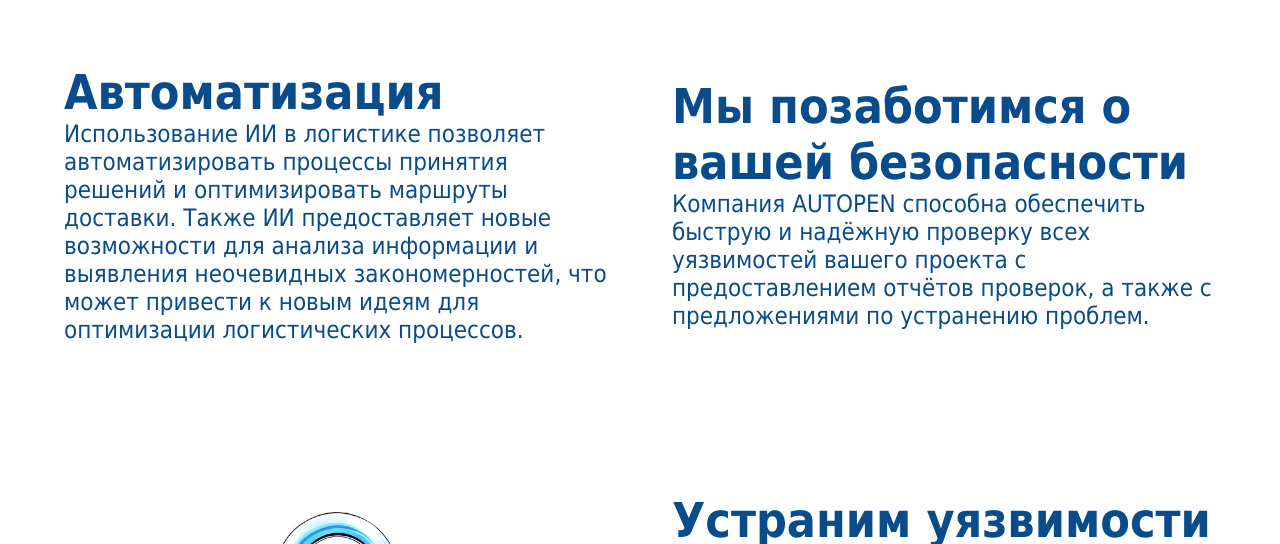
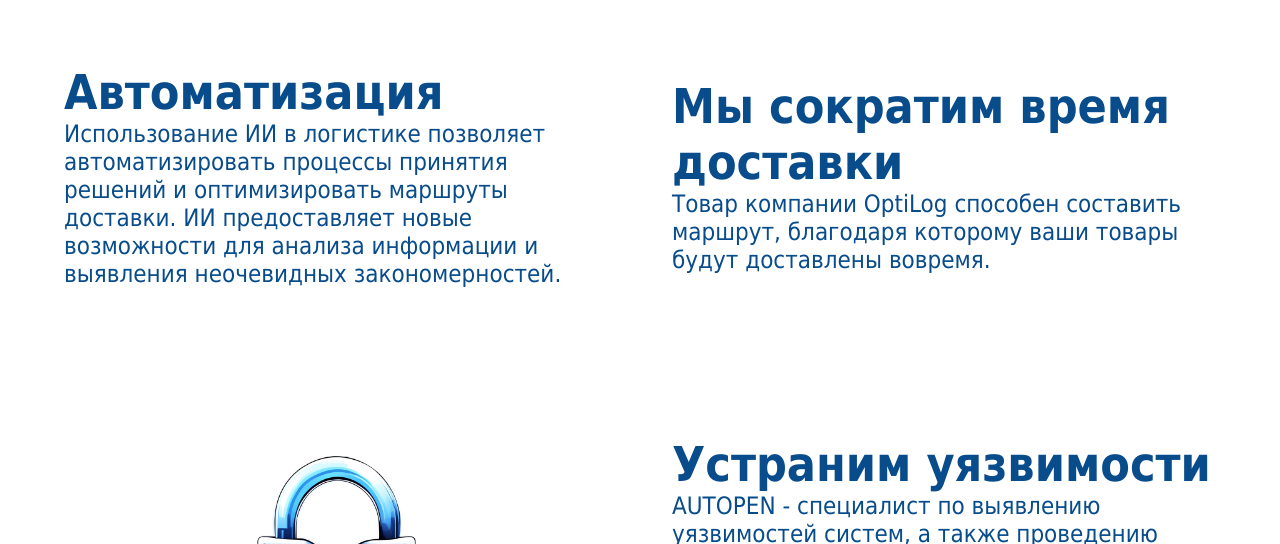
Before and after one commit to DanilZhovt/OTS.github.io, a plain HTML site: page index.html in a window 1280 px wide. Shown: the part 802-1346 px from the top of the page. Drawn offline with nearby package versions, Linux system fonts and the light colour scheme.

Commit message:
изменили info 1 и info 2

```diff
--- a/index.html
+++ b/index.html
@@ -40,11 +40,11 @@
 		<div id = "section-1" class="infoGrid">
 			<div class="info1">
 				<h1 class="lngWhyName">Автоматизация</h1>
-				<a class="lngIntroduction">Использование ИИ в логистике позволяет автоматизировать процессы принятия решений и оптимизировать маршруты доставки. Также ИИ предоставляет новые возможности для анализа информации и выявления неочевидных закономерностей, что может привести к новым идеям для оптимизации логистических процессов.</a>
+				<a class="lngIntroduction">Использование ИИ в логистике позволяет автоматизировать процессы принятия решений и оптимизировать маршруты доставки. ИИ предоставляет новые возможности для анализа информации и выявления неочевидных закономерностей.</a>
 			</div>
 			<div class="info2">
-				<h1 class="lngWhyName">Мы позаботимся о вашей безопасности</h1>
-				<a class="lngWhy">Компания AUTOPEN способна обеспечить быструю и надёжную проверку всех уязвимостей вашего проекта с предоставлением отчётов проверок, а также с предложениями по устранению проблем.</a>
+				<h1 class="lngWhyName">Мы сократим время доставки</h1>
+				<a class="lngWhy">Товар компании OptiLog способен составить маршрут, благодаря которому ваши товары будут доставлены вовремя.</a>
 			</div>
 			<img class="info3 infoImg" src="pics/download/zamok.jpg" alt="mapImg">
 			<div class="info4">
```
